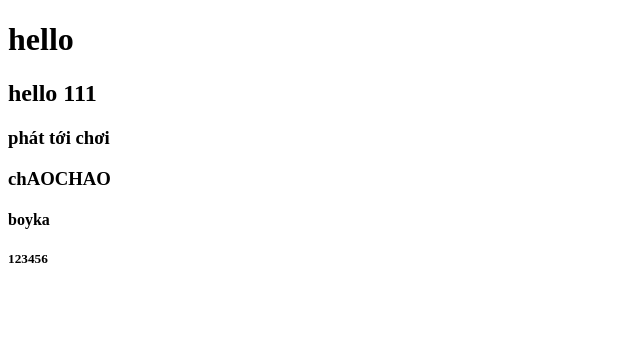
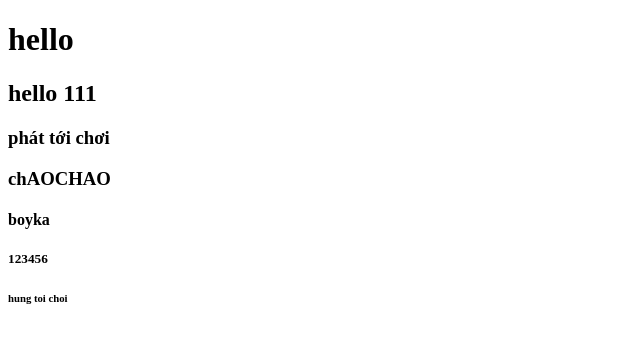
Before and after one commit to huynhtanphat-2011060774/textgit, a plain HTML site: page index.html in a window 1280 px wide. Shown: the full height of the page, 0-640 px from the left. Drawn offline with Linux system fonts and the light colour scheme.

Commit message:
yeu em nhieu tam 3

```diff
--- a/index.html
+++ b/index.html
@@ -14,6 +14,7 @@
     <h3>chAOCHAO</h3>
     <h4>boyka</h4>
     <h5>123456</h5>
+    <h6>hung toi choi </h6>
 </body>
 
 </html>
```
